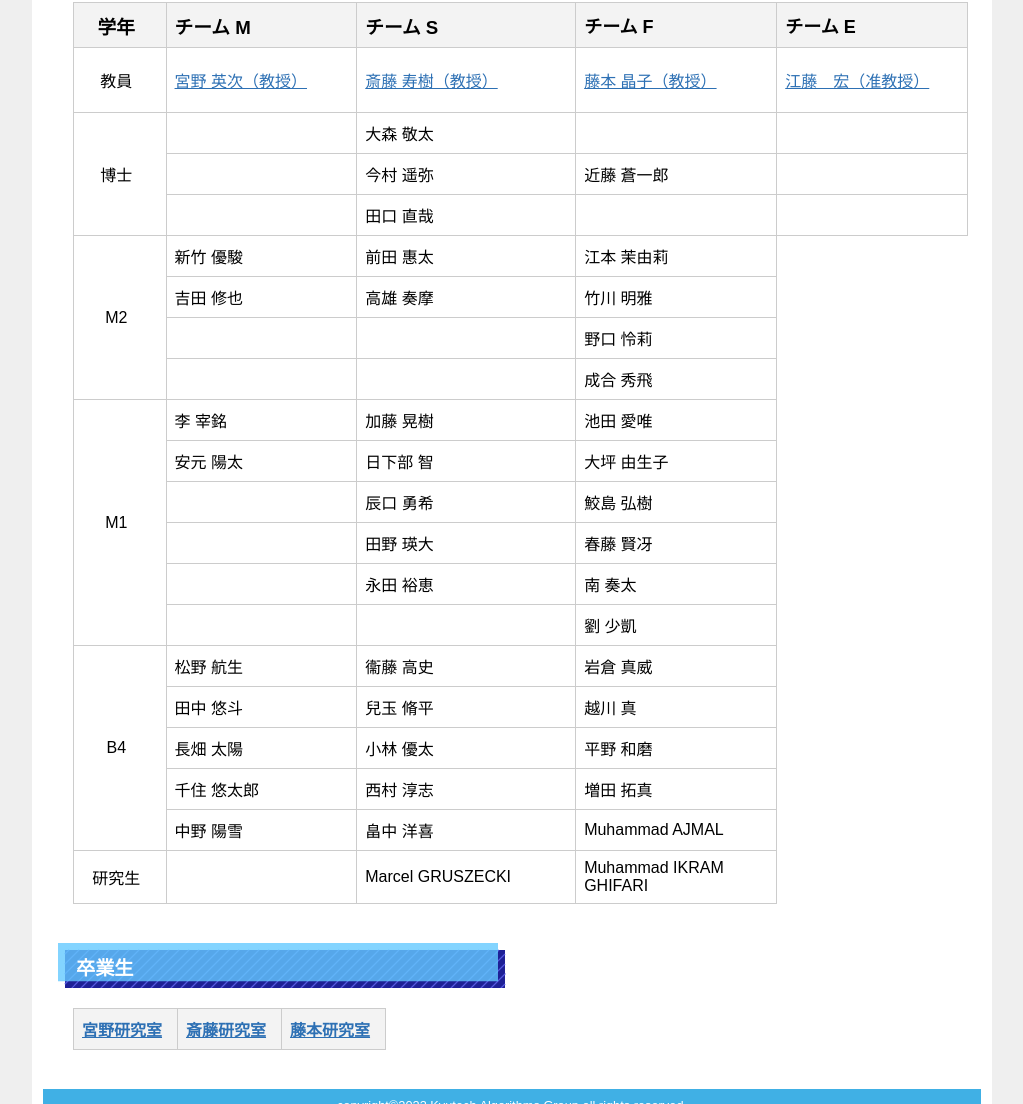
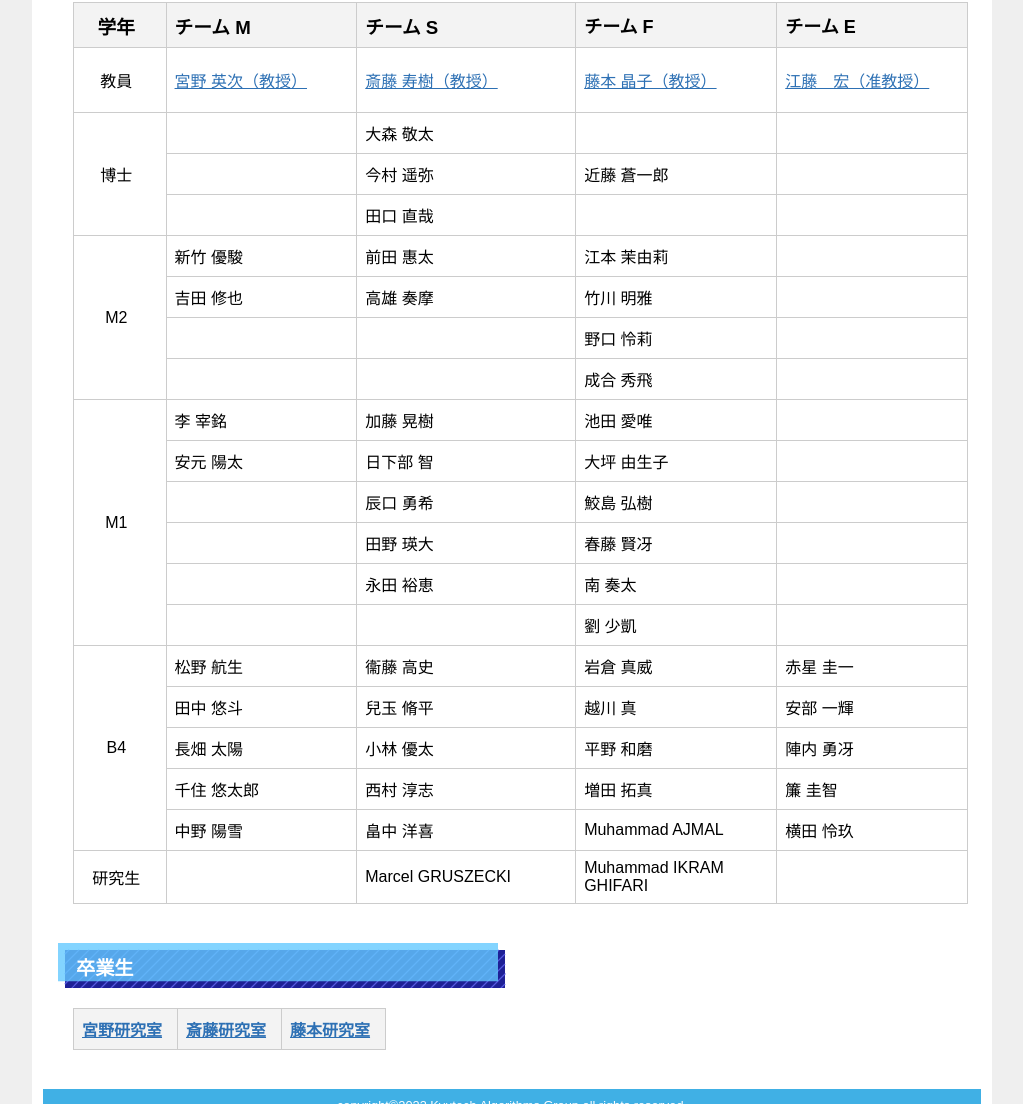
Before and after one commit to Kyutech-Algorithms-Group/KAG-web, a plain HTML site: page members.html in a window 1280 px wide. Shown: the part 361-1465 px from the top of the page, without its empty margins (128-1151 px from the left). Drawn offline with Linux system fonts and the light colour scheme.

Commit message:
Update members.html

```diff
--- a/members.html
+++ b/members.html
@@ -77,21 +77,25 @@
 									<td style="width: 200px; height: 24px;">新竹 優駿</td>
 									<td style="width: 200px; height: 24px;">前⽥ 惠太</td>
 									<td style="width: 200px; height: 24px;">江本 茉由莉</td>
+									<td style="width: 200px; height: 24px;"></td>
 								</tr>
 								<tr style="height: 24px;">
 									<td style="width: 200px; height: 24px;">吉田 修也</td>
 									<td style="width: 200px; height: 24px;">高雄 奏摩</td>
 									<td style="width: 200px; height: 24px;">竹川 明雅</td>
+									<td style="width: 200px; height: 24px;"></td>
 								</tr>
 								<tr style="height: 24px;">
 									<td style="width: 200px; height: 24px;"></td>
 									<td style="width: 200px; height: 24px;"></td>
 									<td style="width: 200px; height: 24px;">野口 怜莉</td>
+									<td style="width: 200px; height: 24px;"></td>
 								</tr>
 								<tr style="height: 24px;">
 									<td style="width: 200px; height: 24px;"></td>
 									<td style="width: 200px; height: 24px;"></td>
 									<td style="width: 200px; height: 24px;">成合 秀飛</td>
+									<td style="width: 200px; height: 24px;"></td>
 								</tr>
 								<!--
 								<tr style="height: 24px;">
@@ -110,57 +114,68 @@
 									<td style="width: 200px; height: 24px;">李 宰銘</td>
 									<td style="width: 200px; height: 24px;">加藤 晃樹</td>
 									<td style="width: 200px; height: 24px;">池田 愛唯</td>
+									<td style="width: 200px; height: 24px;"></td>
 								</tr>
 								<tr style="height: 24px;">
 									<td style="width: 200px; height: 24px;">安元 陽太</td>
 									<td style="width: 200px; height: 24px;">日下部 智</td>
 									<td style="width: 200px; height: 24px;">大坪 由生子</td>
+									<td style="width: 200px; height: 24px;"></td>
 								</tr>
 								<tr style="height: 24px;">
 									<td style="width: 200px; height: 24px;"></td>
 									<td style="width: 200px; height: 24px;">辰口 勇希</td>
 									<td style="width: 200px; height: 24px;">鮫島 弘樹</td>
+									<td style="width: 200px; height: 24px;"></td>
 								</tr>
 								<tr style="height: 24px;">
 									<td style="width: 200px; height: 24px;"></td>
 									<td style="width: 200px; height: 24px;">田野 瑛大</td>
 									<td style="width: 200px; height: 24px;">春藤 賢冴</td>
+									<td style="width: 200px; height: 24px;"></td>
 								</tr>
 								<tr style="height: 24px;">
 									<td style="width: 200px; height: 24px;"></td>
 									<td style="width: 200px; height: 24px;">永田 裕恵</td>
 									<td style="width: 200px; height: 24px;">南 奏太</td>
+									<td style="width: 200px; height: 24px;"></td>
 								</tr>
 								<tr style="height: 24px;">
 									<td style="width: 200px; height: 24px;"></td>
 									<td style="width: 200px; height: 24px;"></td>
 									<td style="width: 200px; height: 24px;">劉 少凱</td>
+									<td style="width: 200px; height: 24px;"></td>
 								</tr>
 								<tr style="height: 24px;">
 									<td style="text-align: center; width: 80px; height: 96px;" rowspan="5">B4</td>
 									<td style="width: 200px; height: 24px;">松野 航⽣</td>
 									<td style="width: 200px; height: 24px;">衞藤 ⾼史</td>
 									<td style="width: 200px; height: 24px;">岩倉 真威</td>
+									<td style="width: 200px; height: 24px;">赤星 圭一</td>
 								</tr>
 								<tr style="height: 24px;">
 									<td style="width: 200px; height: 24px;">⽥中 悠⽃</td>
 									<td style="width: 200px; height: 24px;">兒⽟ 脩平</td>
 									<td style="width: 200px; height: 24px;">越川 真</td>
+									<td style="width: 200px; height: 24px;">安部 一輝</td>
 								</tr>
 								<tr style="height: 24px;">
 									<td style="width: 200px; height: 24px;">⻑畑 太陽</td>
 									<td style="width: 200px; height: 24px;">⼩林 優太</td>
 									<td style="width: 200px; height: 24px;">平野 和磨</td>
+									<td style="width: 200px; height: 24px;">陣内 勇冴</td>
 								</tr>
 								<tr style="height: 24px;">
 									<td style="width: 200px; height: 24px;">千住 悠太郎</td>
 									<td style="width: 200px; height: 24px;">⻄村 淳志</td>
 									<td style="width: 200px; height: 24px;">増田 拓真</td>
+									<td style="width: 200px; height: 24px;">簾 圭智</td>
 								</tr>
 								<tr style="height: 24px;">
 									<td style="width: 200px; height: 24px;">中野 陽雪</td>
 									<td style="width: 200px; height: 24px;">畠中 洋喜</td>
 									<td style="width: 200px; height: 24px;">Muhammad AJMAL</td>
+									<td style="width: 200px; height: 24px;">横田 怜玖</td>
 								</tr>
 								<!--
 								<tr style="height: 24px;">
@@ -174,6 +189,7 @@
 									<td style="width: 200px; height: 24px;"></td>
 									<td style="width: 200px; height: 24px;">Marcel GRUSZECKI</td>
 									<td style="width: 200px; height: 24px;">Muhammad IKRAM GHIFARI</td>
+									<td style="width: 200px; height: 24px;"></td>
 								</tr>
 
 							</tbody>
```
